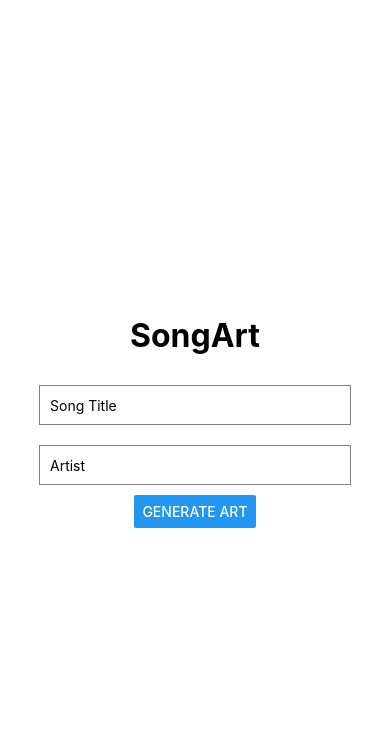
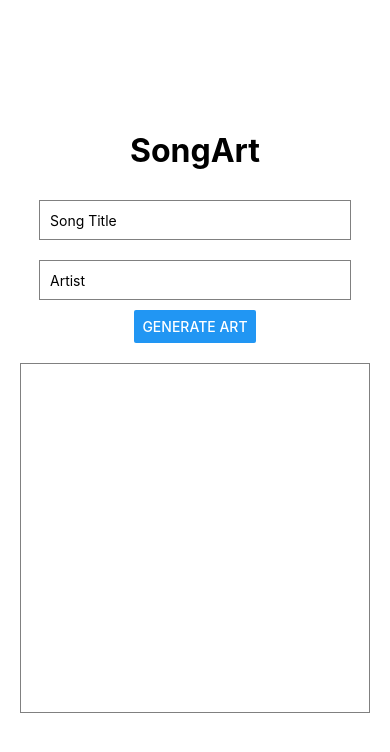
Before and after one commit to JordanJWSmith/lyricvision, a React Native app in the folder songart-app/: screen / in a window 390 px wide. Shown: the top 752 px of the page. Built offline with nearby package versions, Linux system fonts and the light colour scheme.

Commit message:
Added title text and galleryBox

```diff
--- a/songart-app/App.js
+++ b/songart-app/App.js
@@ -9,6 +9,11 @@ export default function App() {
   const [imageUri, setImageUri] = useState('');
   const [visible, setVisible] = useState(false);
   const [loading, setLoading] = useState(false);
+  const [songInfo, setSongInfo] = useState(null);
+
+const capitalize = (str, lower = false) =>
+  (lower ? str.toLowerCase() : str).replace(/(?:^|\s|["'([{])+\S/g, match => match.toUpperCase());
+;
 
   const handleSubmit = () => {
     setLoading(true);
@@ -25,6 +30,7 @@ export default function App() {
         reader.readAsDataURL(blob);
         reader.onloadend = () => {
           setImageUri(reader.result);
+          setSongInfo(`${capitalize(input1)} by ${capitalize(input2)}`)
           setLoading(false);
         };
       })
@@ -49,14 +55,16 @@ export default function App() {
     );
   };
 
-  const LoadingView = () => {
-    return (
-      <View style={styles.loadingContainer}>
-        <ActivityIndicator size="large" color="blue" style={{ marginTop: 50 }} />
-        <Text style={styles.loadingText}>Generating Image...</Text>
-      </View>
-    );
-  };
+
+
+  // const LoadingView = () => {
+  //   return (
+  //     <View style={styles.loadingContainer}>
+  //       <ActivityIndicator size="large" color="blue" />
+  //       <Text style={styles.loadingText}>Generating Image...</Text>
+  //     </View>
+  //   );
+  // };
 
 
   return (
@@ -74,16 +82,24 @@ export default function App() {
         value={input2}
         placeholder="Artist"
       />
-      <Button title="Generate Art" onPress={handleSubmit} />
-      {imageUri !== '' && (
-        <TouchableOpacity onPress={() => setVisible(true)}>
-          <View style={styles.imageContainer}>
+      <Button title="Generate Art" onPress={() => {
+        handleSubmit();
+        // setInput1('');
+        // setInput2('');
+        setSongInfo(null);
+      }} />
+      {songInfo ? <Text style={styles.songTitle}>{songInfo}</Text> : null}
+      <View style={styles.galleryBox}>
+        {loading ? (
+          <ActivityIndicator size="large" color="grey" style={styles.loadingIndicator} />
+        ) : imageUri ? (
           <Image style={styles.image} source={{ uri: imageUri }} resizeMode="contain" />
+        ) : (
+          <View style={styles.imagePlaceholder} />
+        )}
       </View>
-        </TouchableOpacity>
-      )}
       <ImageViewer />
-      {loading && <LoadingView />}
+      {/* {loading && <LoadingView />} */}
     </View>
   );
 }
@@ -107,6 +123,10 @@ const styles = StyleSheet.create({
     width: '80%',
     marginVertical: 10,
     paddingHorizontal: 10,
+  },
+  songTitle: {
+    marginTop: 40,
+    fontWeight: 'bold'
   },
   imageContainer: {
     marginTop: 20,
@@ -145,6 +165,15 @@ const styles = StyleSheet.create({
     color: 'white',
     fontSize: 20,
     fontWeight: 'bold',
+    marginTop: 50,
+  },
+  galleryBox: {
     marginTop: 20,
-    },
+    width: 350,
+    height: 350,
+    borderWidth: 1,
+    borderColor: 'grey',
+    justifyContent: 'center',
+    alignItems: 'center'
+  }
 });
```
Also changed, not shown: 1 other file (tests, documents, lock files or other folders). Lines whose indentation alone changed are shown as unchanged.
